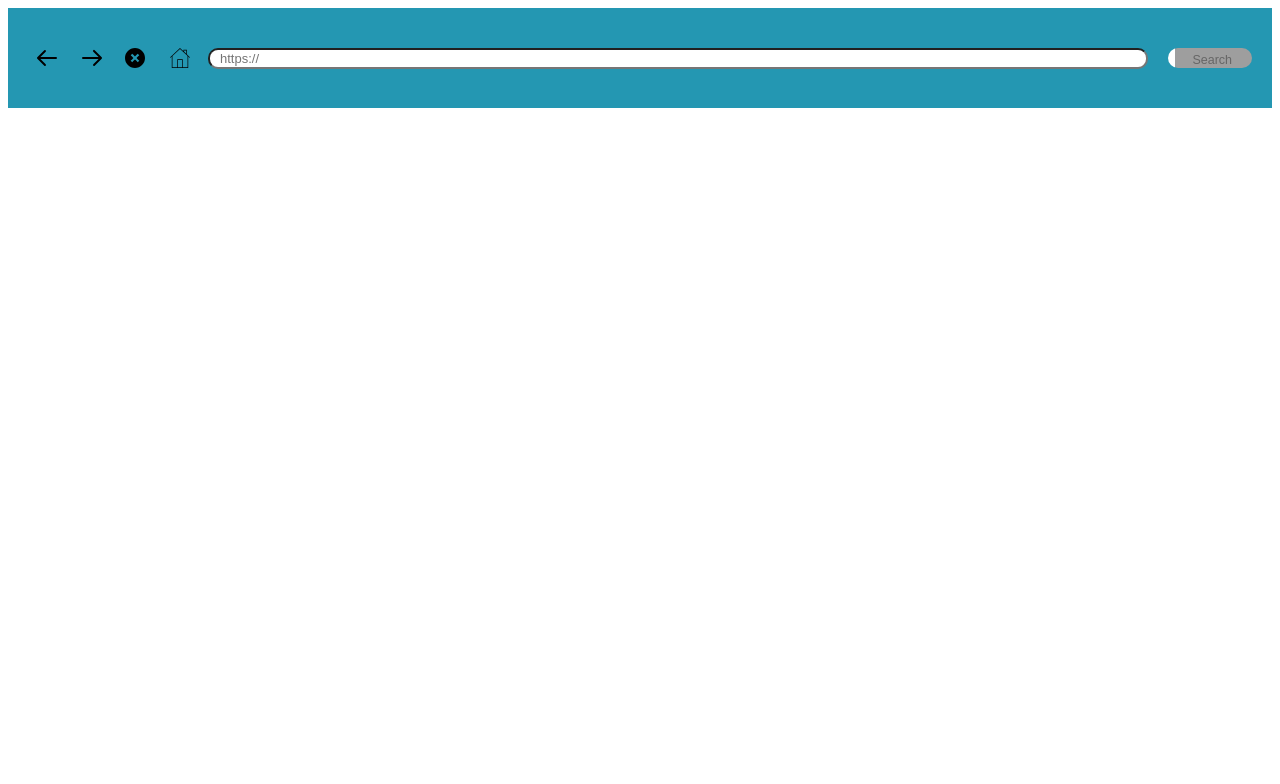
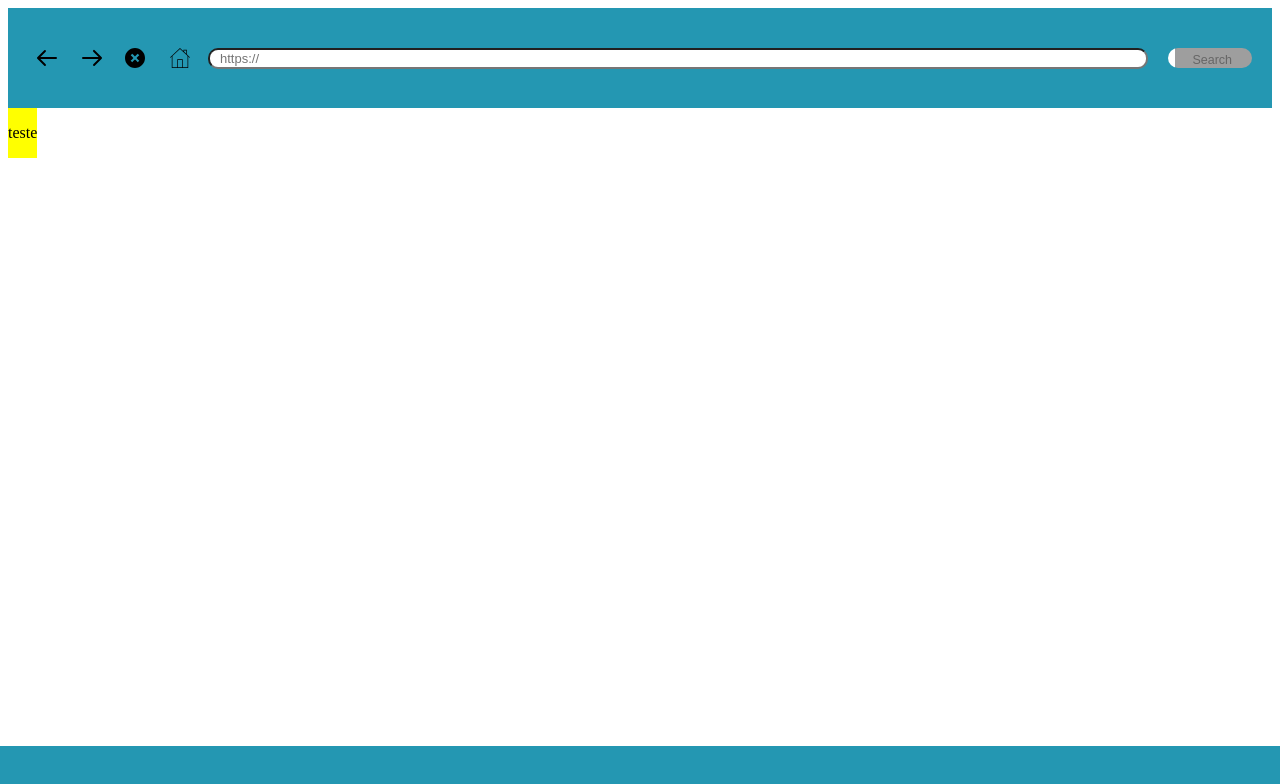
Before and after one commit to humbertoromanojr/Challenge-vuttr, a React (Create React App) app: page / in a window 1280 px wide. Shown: the top 784 px of the page. Built offline with nearby package versions, Linux system fonts and the light colour scheme; grey boxes are pictures that could not be loaded.

Commit message:
component Footer

```diff
--- a/src/App.js
+++ b/src/App.js
@@ -4,14 +4,21 @@ import { Provider } from 'react-redux';
 import store from './store';
 
 import Header from './components/Header';
+import Content from './components/Content';
+import Footer from './components/Footer';
+
 import './styles/global';
-import { Container } from './styles/components';
+import { Wrapper, Container } from './styles/components';
 
 const App = () => (
   <Provider store={store}>
-    <Container>
+    <Wrapper>
       <Header />
-    </Container>
+      <Container>
+        <Content />
+      </Container>
+      <Footer />
+    </Wrapper>
   </Provider>
 );
 
--- a/src/components/Content/index.js
+++ b/src/components/Content/index.js
@@ -0,0 +1,13 @@
+import React from 'react';
+
+import { Container } from './styles';
+
+const Content = () => (
+  <Container>
+    <div>
+      <p>teste</p>
+    </div>
+  </Container>
+);
+
+export default Content;
--- a/src/components/Content/styles.js
+++ b/src/components/Content/styles.js
@@ -0,0 +1,9 @@
+import styled from 'styled-components';
+
+export const Container = styled.div`
+  height: 100%;
+
+  display: flex;
+  flex-direction: column;
+  background: #ff0;
+`;
--- a/src/components/Footer/styles.js
+++ b/src/components/Footer/styles.js
@@ -0,0 +1,15 @@
+import styled from 'styled-components';
+
+export const Container = styled.footer`
+  height: 30px;
+  width: 100%;
+  display: flex;
+  justify-content: space-between;
+  align-items: center;
+  background: #2497b2;
+  padding: 12px;
+
+  position: fixed;
+  bottom: 0;
+  left: 0;
+`;
--- a/src/components/Header/styles.js
+++ b/src/components/Header/styles.js
@@ -12,7 +12,6 @@ export const Container = styled.header`
   height: 100px;
   width: 100%;
   justify-content: space-between;
-  margin: 0;
   background: #2497b2;
 `;
 
--- a/src/styles/components.js
+++ b/src/styles/components.js
@@ -1,9 +1,14 @@
 import styled from 'styled-components';
+
+export const Wrapper = styled.div`
+  height: 100%;
+  display: flex;
+  flex-direction: column;
+`;
 
 export const Container = styled.div`
   display: flex;
   flex: 1;
-  margin: 0;
 `;
 
 export const Content = styled.div`
```
Also changed, not shown: src/components/Footer/index.js (+7 -0 lines).
